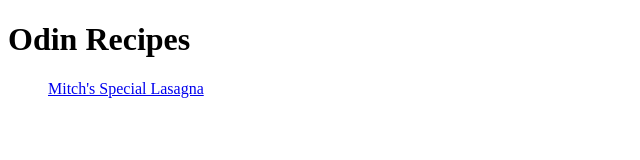
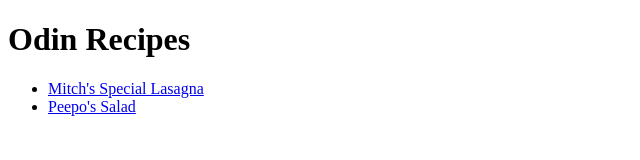
Before and after one commit to itsjii/jiispot, a plain HTML site: page index.html in a window 1280 px wide. Shown: the whole page, without its empty margins (0-640 px from the left). Drawn offline with Linux system fonts and the light colour scheme.

Commit message:
Added peepo's peepospizza

```diff
--- a/index.html
+++ b/index.html
@@ -8,7 +8,8 @@
 <body>
   <h1>Odin Recipes</h1>
     <ul>
-        <a href="recipes/lasagna.html" target="_blank">Mitch's Special Lasagna</a>
+        <li><a href="recipes/lasagna.html" target="_blank">Mitch's Special Lasagna</a></li>
+        <li><a href="recipes/peepospizza.html" target="_blank">Peepo's Salad</a></li>
     </ul>
 </body>
 </html>
```
